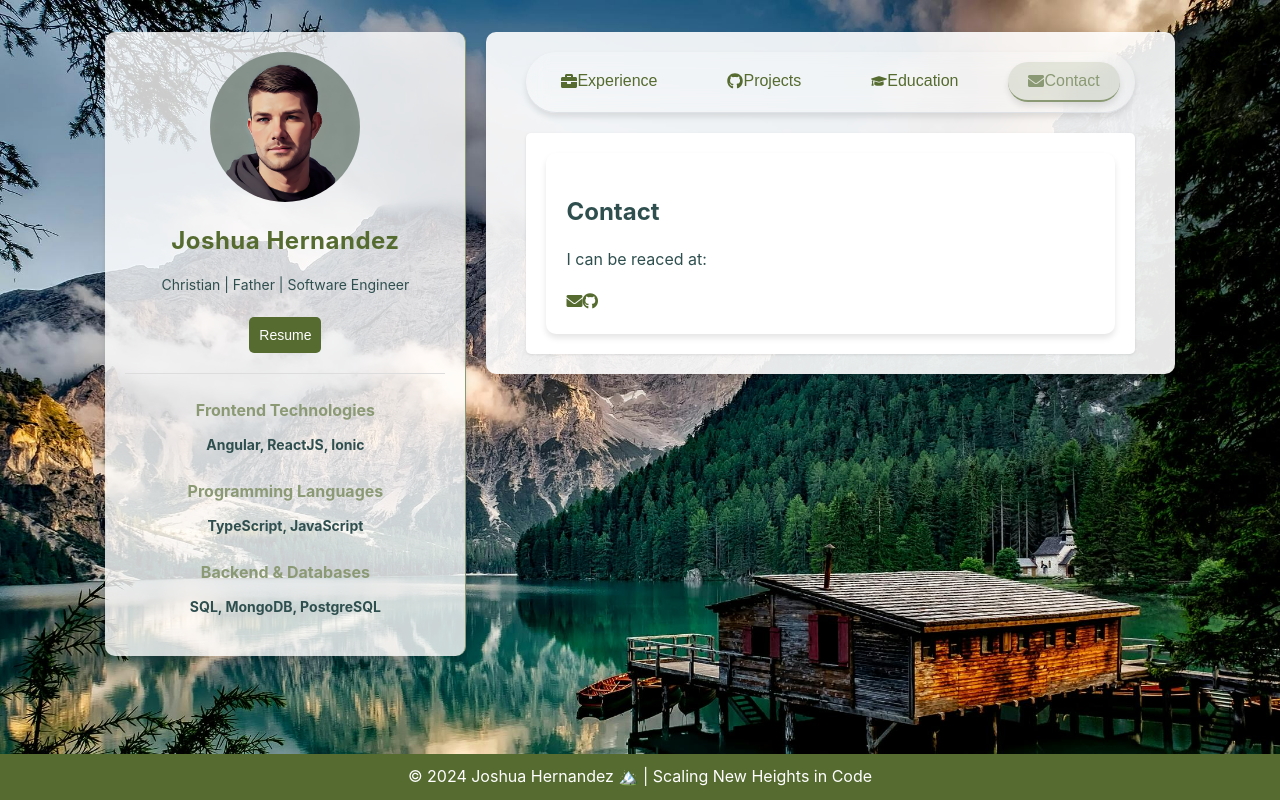
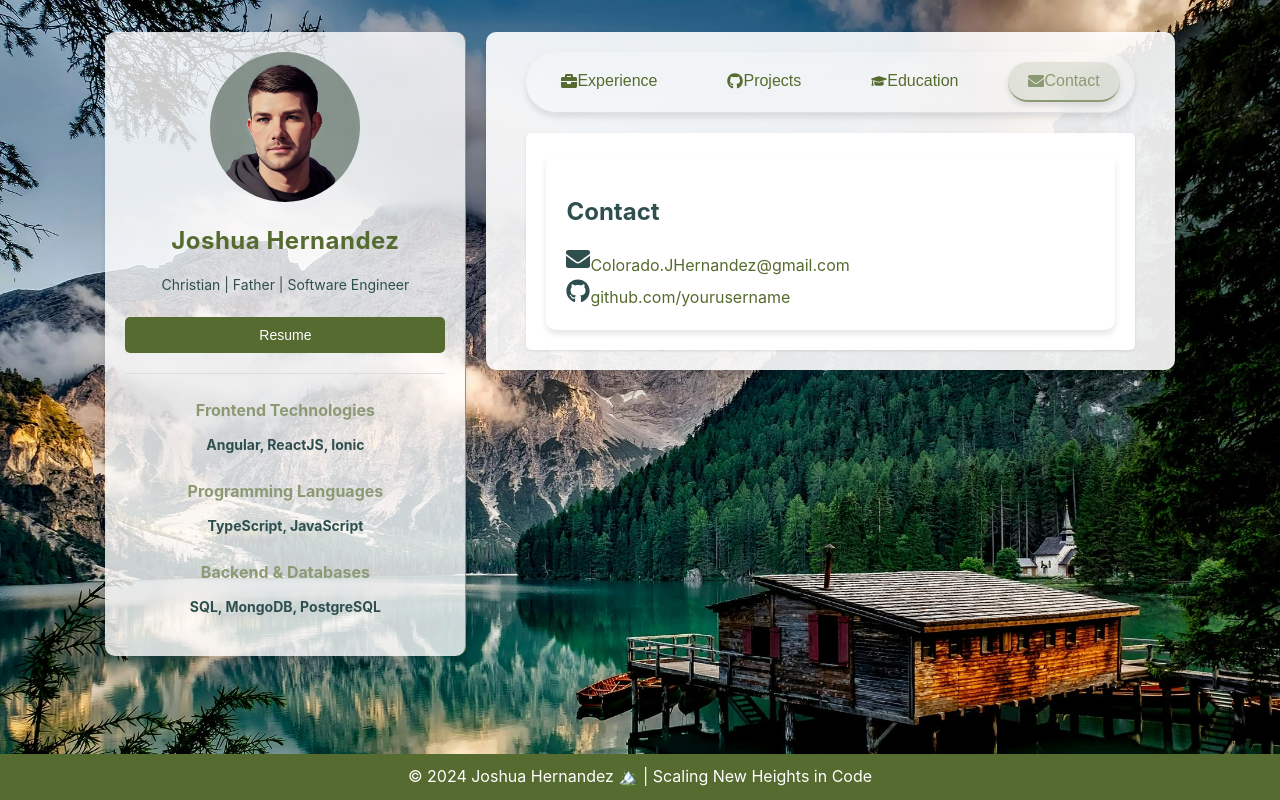
Before and after one commit to Mountainmancodes/Portfolio-Project, a React (Create React App) app: page / in a window 1280 px wide. Both pictures are taken after a click on the button "Contact". Built offline with nearby package versions, Linux system fonts and the light colour scheme.

Commit message:
made slight adjustments to try and fix resume issues. Also fix unintended changes.

```diff
--- a/src/App.css
+++ b/src/App.css
@@ -16,7 +16,6 @@ body {
   background-position: center;
   background-attachment: fixed;
   background-repeat: no-repeat;
-  background-size: cover; /* Ensures the image is always high quality */
   margin: 0;
   padding: 0;
 }
@@ -108,10 +107,20 @@ body {
   border-radius: 5px;
   cursor: pointer;
   transition: background-color 0.3s;
+  width: 100%; /* Ensure full-width for the button */
 }
 
 .resume-button:hover {
   background-color: #6b8e23;
+}
+
+.resume-section {
+  margin-top: 20px;
+  border: 1px solid #ddd;
+  padding: 10px;
+  border-radius: 10px;
+  background-color: rgba(255, 255, 255, 0.9);
+  box-shadow: 0 4px 6px rgba(0, 0, 0, 0.1);
 }
 
 .separator {
--- a/src/App.js
+++ b/src/App.js
@@ -21,7 +21,7 @@ function App() {
             {activeTab === 'Experience' && <Experience />}
             {activeTab === 'Projects' && <Projects />}
             {activeTab === 'Education' && <Education />}
-            {activeTab === 'Contact' && <Contact />} {/* Add Contact tab */}
+            {activeTab === 'Contact' && <Contact />}
           </div>
         </div>
       </div>
--- a/src/components/Contact.js
+++ b/src/components/Contact.js
@@ -1,13 +1,21 @@
 import React from 'react';
+import { FaEnvelope, FaGithub } from 'react-icons/fa'; // Removed LinkedIn icon import
 
 function Contact() {
   return (
     <section id="contact">
       <h2>Contact</h2>
-      <p>I can be reaced at:</p>
-      <div className="contact-icons">
-        <a href="mailto:Colorado.JHernandez@gmail.com"><i className="fas fa-envelope"></i></a>
-        <a href="https://github.com/mountainmancodes"><i className="fab fa-github"></i></a>
+      <div className="contact-info">
+        <div className="contact-item">
+          <FaEnvelope size={24} />
+          <a href="mailto:Colorado.jhernandez@gmail.com" className="contact-link">Colorado.JHernandez@gmail.com</a>
+        </div>
+        <div className="contact-item">
+          <FaGithub size={24} />
+          <a href="https://github.com/mountainmancodes" target="_blank" rel="noopener noreferrer" className="contact-link">
+            github.com/yourusername
+          </a>
+        </div>
       </div>
     </section>
   );
--- a/src/components/Sidebar.js
+++ b/src/components/Sidebar.js
@@ -1,15 +1,19 @@
-import React from 'react';
+import React, { useState } from 'react';
 
 function Sidebar() {
+  const [showResume, setShowResume] = useState(false);
+
+  const handleResumeClick = () => {
+    setShowResume(!showResume);
+  };
+
   return (
     <aside className="sidebar">
       <img src="/assets/images/image.png" alt="Joshua" className="avatar" />
       <h1 className="name">Joshua Hernandez</h1>
       <p className="title">Christian | Father | Software Engineer</p>
       <div className="buttons">
-        <a href="/assets/images/IT Systems Analyst Associate Resume.pdf" target="_blank" rel="noopener noreferrer">
-          <button className="resume-button">Resume</button>
-        </a>
+        <button className="resume-button" onClick={handleResumeClick}>Resume</button>
       </div>
       <div className="separator"></div>
       <div className="skills">
@@ -26,6 +30,16 @@ function Sidebar() {
           <p>SQL, MongoDB, PostgreSQL</p>
         </div>
       </div>
+      {showResume && (
+        <div className="resume-section">
+          <iframe
+            src="/assets/images/IT Systems Analyst Associate Resume.pdf"
+            width="100%"
+            height="600px"
+            title="Joshua Hernandez's Resume"
+          ></iframe>
+        </div>
+      )}
     </aside>
   );
 }
```
